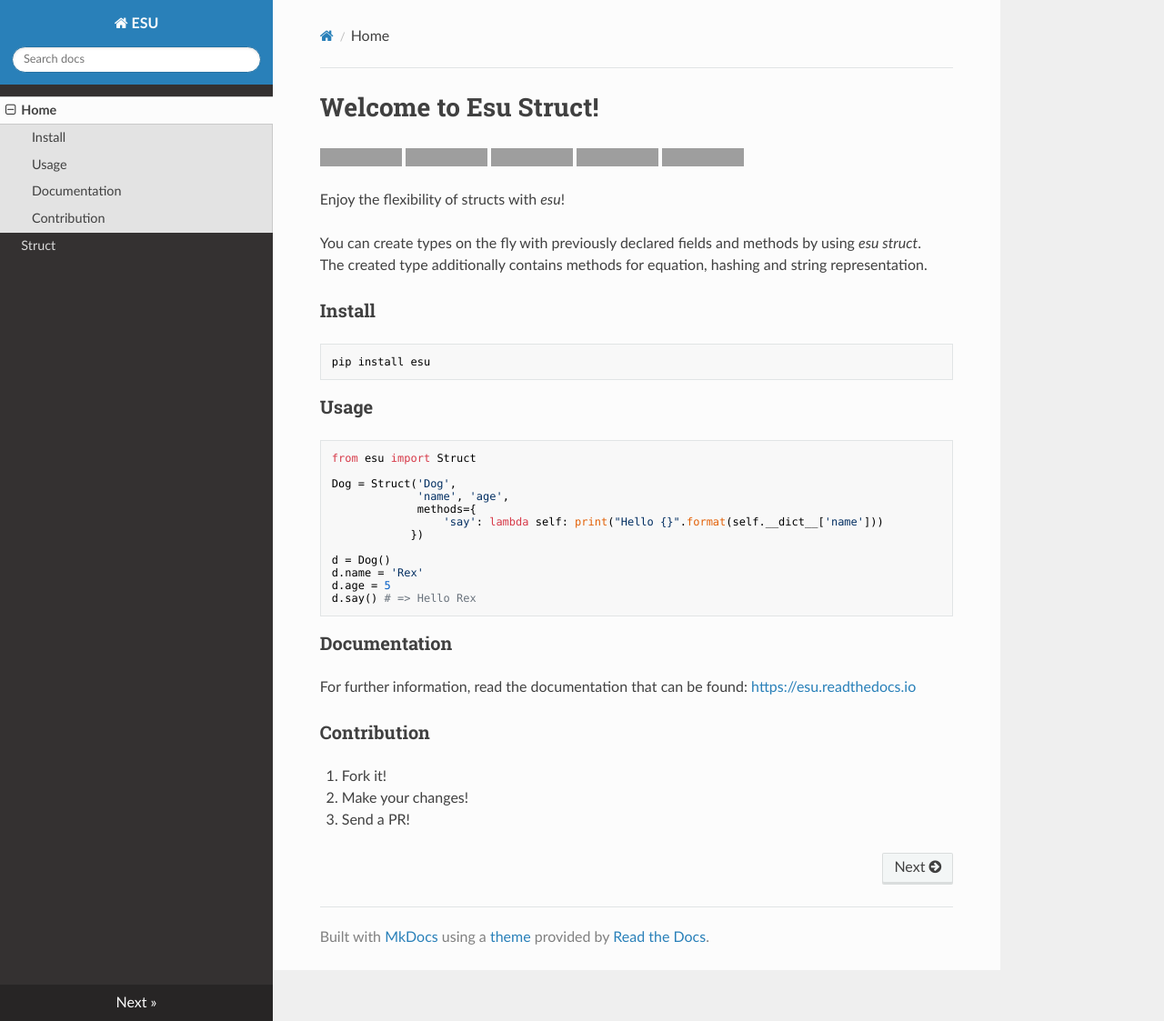
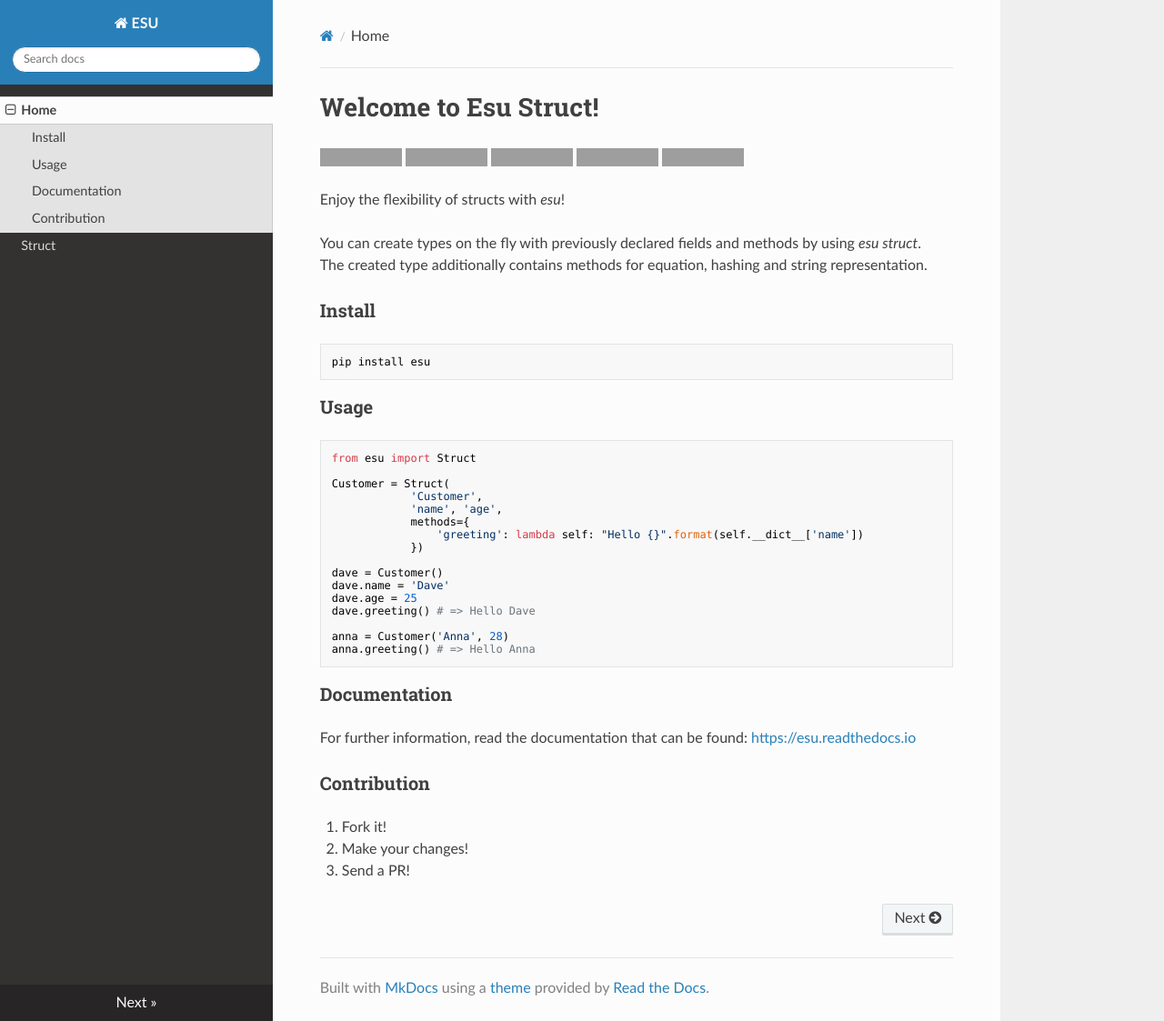
Before and after one commit to torokmark/esu, an MkDocs documentation site: the page built from docs/index.md, in a window 1280 px wide and 1123 px high. Shown: the whole window at 91% size. Built offline with MkDocs 1.6.1, drawn with Linux system fonts in a browser that asks for light colours; nearby versions of some CDN libraries; grey boxes are pictures that could not be loaded.

Commit message:
Add docs

````diff
--- a/docs/index.md
+++ b/docs/index.md
@@ -2,7 +2,7 @@
 
 
 [![Build Status](https://travis-ci.org/torokmark/esu.svg?branch=master)](https://travis-ci.org/torokmark/esu)
-[![Documentation Status](https://readthedocs.org/projects/esu/badge/?version=latest)](https://esu.readthedocs.io/en/latest/?badge=latest)
+[![Documentation Status](https://readthedocs.org/projects/esu/badge/?version=latest)](https://esu.readthedocs.io/en/latest/)
 [![PyPI](https://img.shields.io/pypi/v/esu.svg?color=blue)](https://pypi.org/project/esu/)
 [![PyPI - Python Version](https://img.shields.io/pypi/pyversions/esu.svg)](https://github.com/torokmark/esu)
 [![PyPI - License](https://img.shields.io/github/license/torokmark/esu)](https://github.com/torokmark/esu/blob/master/LICENSE.md)
@@ -24,16 +24,20 @@ pip install esu
 ```py
 from esu import Struct
 
-Dog = Struct('Dog',
-             'name', 'age',
-             methods={
-                 'say': lambda self: print("Hello {}".format(self.__dict__['name']))
+Customer = Struct(
+            'Customer',
+            'name', 'age',
+            methods={
+                'greeting': lambda self: "Hello {}".format(self.__dict__['name'])
             })
 
-d = Dog()
-d.name = 'Rex'
-d.age = 5
-d.say() # => Hello Rex
+dave = Customer()
+dave.name = 'Dave'
+dave.age = 25
+dave.greeting() # => Hello Dave
+
+anna = Customer('Anna', 28)
+anna.greeting() # => Hello Anna
 ```
 
 ### Documentation
````
